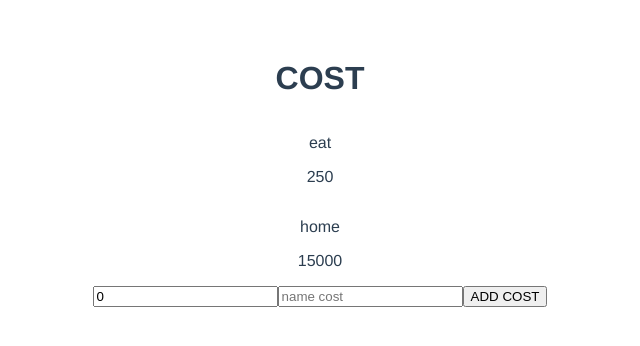
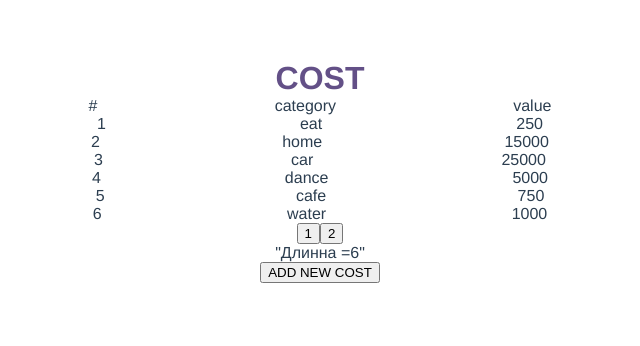
Before and after one commit to martynov-a-d/cost_accaunting_vue, a Vue app: page /404 in a window 1280 px wide. Shown: the top 346 px of the page, without its empty margins (320-960 px from the left). Built offline with nearby package versions, Linux system fonts and the light colour scheme.

Commit message:
Add method hidden on keyboard and add pagination skeleton

```diff
--- a/src/App.vue
+++ b/src/App.vue
@@ -7,15 +7,27 @@
 <script>
 
 import DisplayCostVue from './components/DisplayCost.vue';
+import Vue from 'vue';
+import DataOutput from './components/DataOutput.vue';
+import DisplayAdder from './components/DisplayAdder.vue';
+import DisplayPagination from './components/DisplayPagination.vue'
+Vue.component("DisplayAdder", DisplayAdder);
+Vue.component("DataOutput", DataOutput);
+Vue.component("PaginationBlock", DisplayPagination)
 export default {
   name: 'App',
   components: {
     DisplayCostVue,
   }
 }
+
 </script>
 
 <style lang="scss">
+* {
+  margin: 0 auto;
+}
+
 #app {
   font-family: Avenir, Helvetica, Arial, sans-serif;
   -webkit-font-smoothing: antialiased;
--- a/src/assets/DisplayCost.scss
+++ b/src/assets/DisplayCost.scss
@@ -1,5 +1,38 @@
-.cost_elements {
+$color_1: #635087;
+
+h1 {
+    color: $color_1;
+}
+
+.cost_table {
+    width: 50vw;
+}
+
+// .cost_elements {
+//     display: flex;
+//     flex-direction: column;
+//     justify-content: space-around;
+// }
+
+.cost_element {
     display: flex;
-    flex-direction: column;
-    justify-content: center;
+    justify-content: space-around;
 }
+
+.cost_element_param {
+    display: block;
+}
+
+.cost_headers {
+    display: flex;
+    justify-content: space-around;
+}
+
+.cost_new_param {
+    border-color: transparent;
+    outline: 0;
+}
+
+.text-danger {
+    color: red;
+}
--- /dev/null
+++ b/src/components/DataOutput.vue
@@ -0,0 +1,37 @@
+<template>
+
+    <div class="cost_table">
+        <div class="cost_headers">
+            <p>#</p>
+            <p>category</p>
+            <p>value</p>
+        </div>
+        <div class="cost_elements">
+            <div class="cost_element" v-for="elem in this.costList" v-bind:key="elem.id">
+                <p class="cost_element_param">{{ elem.id }}</p>
+                <p class="cost_element_param">{{ elem.name }}</p>
+                <p class="cost_element_param">{{ elem.price }}</p>
+            </div>
+        </div>
+    </div>
+
+</template>
+
+<script>
+
+export default {
+    name: "DataOutput",
+    props: {
+        costList: {
+            type: Array,
+            default: function () {
+                return []
+            },
+        },
+    },
+    data() {
+        return {}
+    },
+}
+
+</script>
--- /dev/null
+++ b/src/components/DisplayAdder.vue
@@ -0,0 +1,53 @@
+<template>
+
+    <div>
+        <input class="cost_new_param" type="text" v-model="newCost.price" placeholder="payment amount">
+        <input class="cost_new_param" type="text" v-model="newCost.name" placeholder="payment description">
+        <button v-on:click="costAdder">ADD COST</button>
+    </div>
+
+</template>
+
+<script>
+
+export default {
+    name: "DisplayAdder",
+    data() {
+        return {
+            newCost: {
+                id: "",
+                name: "",
+                price: "",
+                date: "",
+            },
+        }
+    },
+    props: {
+        isError: {
+            type: Boolean,
+            default: true
+        },
+        costList: {
+            type: Array,
+        }
+    },
+    methods: {
+        costAdder: function () {
+            this.$emit("errorHandler", false)
+            if (this.newCost.price === "") {
+                this.$emit("errorHandler", true)
+            } else if (this.newCost.name === "") {
+                this.$emit("errorHandler", true)
+            } else {
+                this.newCost = { id: this.costList.length + 1, name: this.newCost.name, price: this.newCost.price };
+                this.$emit("newCost", this.newCost);
+                this.costCleaner();
+            }
+        },
+        costCleaner: function () {
+            this.newCost = { id: "", name: "", price: "" };
+        }
+    },
+}
+
+</script>
--- a/src/components/DisplayCost.vue
+++ b/src/components/DisplayCost.vue
@@ -2,24 +2,18 @@
 
     <div>
         <h1>COST</h1>
-        <!-- Data output component -->
-        <div class="cost_elements">
-            <div class="cost_element" v-for="elem in this.costList" v-bind:key="elem.id">
-                <p>{{ elem.name }}</p>
-                <p>{{ elem.price }}</p>
-            </div>
-        </div>
+        <DisplayPagination v-bind:costList="costList" />
         <!-- Add new cost component -->
-        <div>
-            <input type="text" v-model.number="newCost.price">
-            <input type="text" v-model="newCost.name" placeholder="name cost">
-            <button v-on:click="costAdder(newCost)">ADD COST</button>
-        </div>
+        <button v-on:click="hiddenHandler">{{ isHidden ? "ADD NEW COST" : "CLOSE FORM" }}</button>
+        <DisplayAdder v-show="!isHidden" v-on:newCost="costHandler" v-on:errorHandler="errorHandler"
+            v-bind:isError="isError" v-bind:costList="costList" />
+        <p v-show="isError" v-bind:class="{ 'text-danger': isError }">ERROR</p>
     </div>
 
 </template>
 
 <script>
+import DisplayPagination from './DisplayPagination.vue';
 
 export default {
     name: "DisplayCostVue",
@@ -30,35 +24,59 @@ export default {
                     id: 1,
                     name: "eat",
                     price: 250,
+                    date: "",
                 },
                 {
                     id: 2,
                     name: "home",
                     price: 15000,
+                    date: "",
+                },
+                {
+                    id: 3,
+                    name: "car",
+                    price: 25000,
+                    date: "",
+                },
+                {
+                    id: 4,
+                    name: "dance",
+                    price: 5000,
+                    date: "",
+                },
+                {
+                    id: 5,
+                    name: "cafe",
+                    price: 750,
+                    date: "",
+                },
+                {
+                    id: 6,
+                    name: "water",
+                    price: 1000,
+                    date: "",
                 },
             ],
-            newCost: {
-                id: "",
-                name: "",
-                price: 0,
-            }
-        }
+            isError: false,
+            isHidden: true,
+        };
     },
     methods: {
-        costAdder() {
-            console.log(this.newCost.price)
-            this.newCost = { id: this.costList.length + 1, name: this.newCost.name, price: this.newCost.price }
-            this.costList = [...this.costList, this.newCost]
-            this.costCleaner()
+        hiddenHandler() {
+            this.isHidden = !this.isHidden;
         },
-        costCleaner() {
-            this.newCost = { id: "", name: "", price: 0 }
-        }
-    }
+        costHandler(newCost) {
+            this.costList = [...this.costList, newCost];
+        },
+        errorHandler(error) {
+            this.isError = error;
+        },
+    },
+    components: { DisplayPagination }
 }
 
 </script>
 
-<style scoped lang="scss">
+<style lang="scss">
 @import "../assets/DisplayCost.scss";
 </style>
--- /dev/null
+++ b/src/components/DisplayPagination.vue
@@ -0,0 +1,54 @@
+<template>
+
+    <div>
+        <!-- Data output component -->
+        <DataOutput v-bind:costList="this.costList" />
+        <button v-for="elem in costPagination" v-bind:key="elem.id">{{ elem.name }}</button>
+        <p>"Длинна ={{ number }}"</p>
+    </div>
+
+</template>
+
+<script>
+
+export default {
+    name: "PaginationBlock",
+    props: {
+        costList: {
+            type: Array,
+        }
+    },
+    data() {
+        return {
+            number: this.costList.length,
+            costPagination: [],
+            pagesPagination: 5,
+        }
+    },
+    created() {
+        this.pageHandler()
+    },
+    beforeUpdate() {
+        this.pageHandler()
+        this.paginationHandler()
+    },
+    methods: {
+        pageHandler() {
+            let remainderDivision = this.costList.length / this.pagesPagination;
+            if (this.costList.length % this.pagesPagination == 0) {
+                for (let i = 1; i < remainderDivision; i++) {
+                    this.costPagination.push({ id: i, name: i })
+                }
+            } else {
+                for (let i = 1; i < remainderDivision + 1; i++) {
+                    this.costPagination.push({ id: i, name: i })
+                }
+            }
+        },
+        paginationHandler() {
+            this.number = this.costList.length
+        }
+    }
+}
+
+</script>
```
